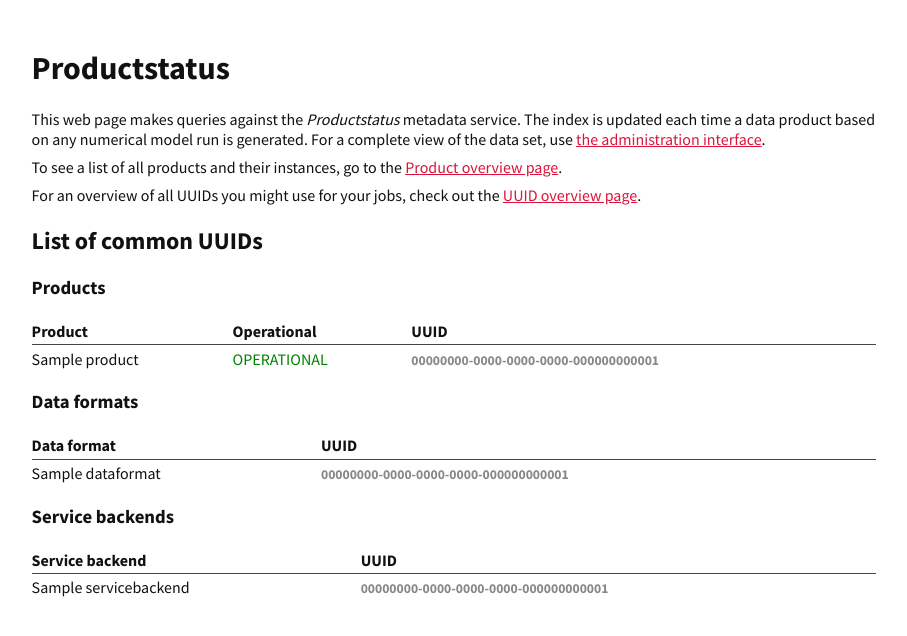
After one commit to metno/productstatus, a Django app: page /uuid/ in a window 1280 px wide. The commit adds this page. Shown: the top 636 px of the page, without its empty margins (186-1093 px from the left). Run offline with Django 3.2, Linux system fonts and the light colour scheme; tables that the repository leaves empty hold one stand-in row (values such as "Sample post").

Commit message:
Add UUID overview page

```diff
--- a/productstatus/core/templates/base.html
+++ b/productstatus/core/templates/base.html
@@ -18,6 +18,12 @@
         on any numerical model run is generated. For a complete view of the
         data set, use <a href="/admin/">the administration interface</a>.</p>
 
+        <p>To see a list of all products and their instances, go to the <a
+            href="/overview/">Product overview page</a>.</p>
+
+        <p>For an overview of all UUIDs you might use for your jobs, check out
+        the <a href="/uuid/">UUID overview page</a>.</p>
+
         {% block content %}
         {% endblock %}
 
--- /dev/null
+++ b/productstatus/core/templates/core/uuid.html
@@ -0,0 +1,61 @@
+{% extends "base.html" %}
+
+{% block content %}
+    <h2>List of common UUIDs</h2>
+
+    <h3>Products</h3>
+
+    <table cellspacing="0" cellpadding="0" border="0">
+        <tr>
+            <th>Product</th>
+            <th>Operational</th>
+            <th>UUID</th>
+        </tr>
+        {% for product in products %}
+            <tr>
+                <td>{{ product.name }}</td>
+                <td>
+                    {% if product.operational %}
+                        <span class="operational">Operational</span>
+                    {% else %}
+                        <span class="non-operational">Non-operational</span>
+                    {% endif %}
+                </td>
+                <td><strong>{{ product.id }}</strong></li>
+            </tr>
+        {% endfor %}
+    </table>
+
+    <h3>Data formats</h3>
+
+    <table cellspacing="0" cellpadding="0" border="0">
+        <tr>
+            <th>Data format</th>
+            <th>UUID</th>
+        </tr>
+        {% for format in dataformats %}
+            <tr>
+                <td>{{ format.name }}</td>
+                <td><strong>{{ format.id }}</strong></li>
+            </tr>
+        {% endfor %}
+    </table>
+
+    <h3>Service backends</h3>
+
+    <table cellspacing="0" cellpadding="0" border="0">
+        <tr>
+            <th>Service backend</th>
+            <th>UUID</th>
+        </tr>
+        {% for backend in servicebackends %}
+            <tr>
+                <td>{{ backend.name }}</td>
+                <td><strong>{{ backend.id }}</strong></li>
+            </tr>
+        {% endfor %}
+    </table>
+
+{% endblock %}
+
+{# vi: se ft=htmldjango: #}
--- a/productstatus/core/views.py
+++ b/productstatus/core/views.py
@@ -20,6 +20,17 @@ def overview(request):
         context_instance=django.template.RequestContext(request))
 
 
+def uuid(request):
+    return django.shortcuts.render_to_response(
+        'core/uuid.html',
+        {
+            'products': productstatus.core.models.Product.objects.all().order_by('name'),
+            'dataformats': productstatus.core.models.DataFormat.objects.all().order_by('name'),
+            'servicebackends': productstatus.core.models.ServiceBackend.objects.all().order_by('name'),
+        },
+        context_instance=django.template.RequestContext(request))
+
+
 class DataInstanceView(django.views.generic.ListView):
     model = productstatus.core.models.DataInstance
     context_object_name = 'datainstances'
--- a/productstatus/urls.py
+++ b/productstatus/urls.py
@@ -38,6 +38,7 @@ urlpatterns = [
     url(r'^$', productstatus.core.views.root),
     url(r'^datainstance/', productstatus.core.views.DataInstanceView.as_view()),
     url(r'^overview/', productstatus.core.views.overview),
+    url(r'^uuid/', productstatus.core.views.uuid),
     url(r'^admin/', include(admin.site.urls)),
     url(r'^api/', include(v1_api.urls)),
 ]
```
